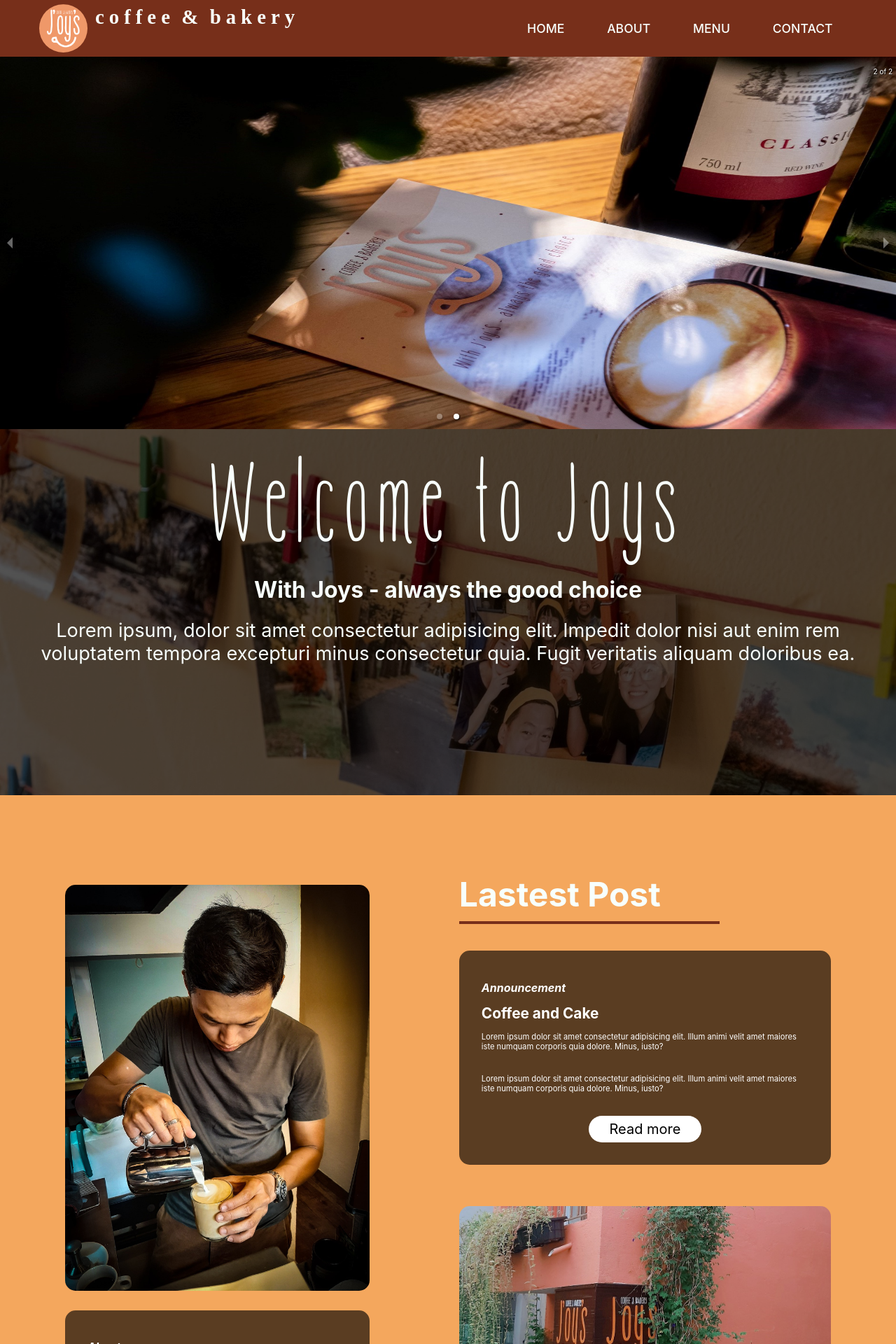
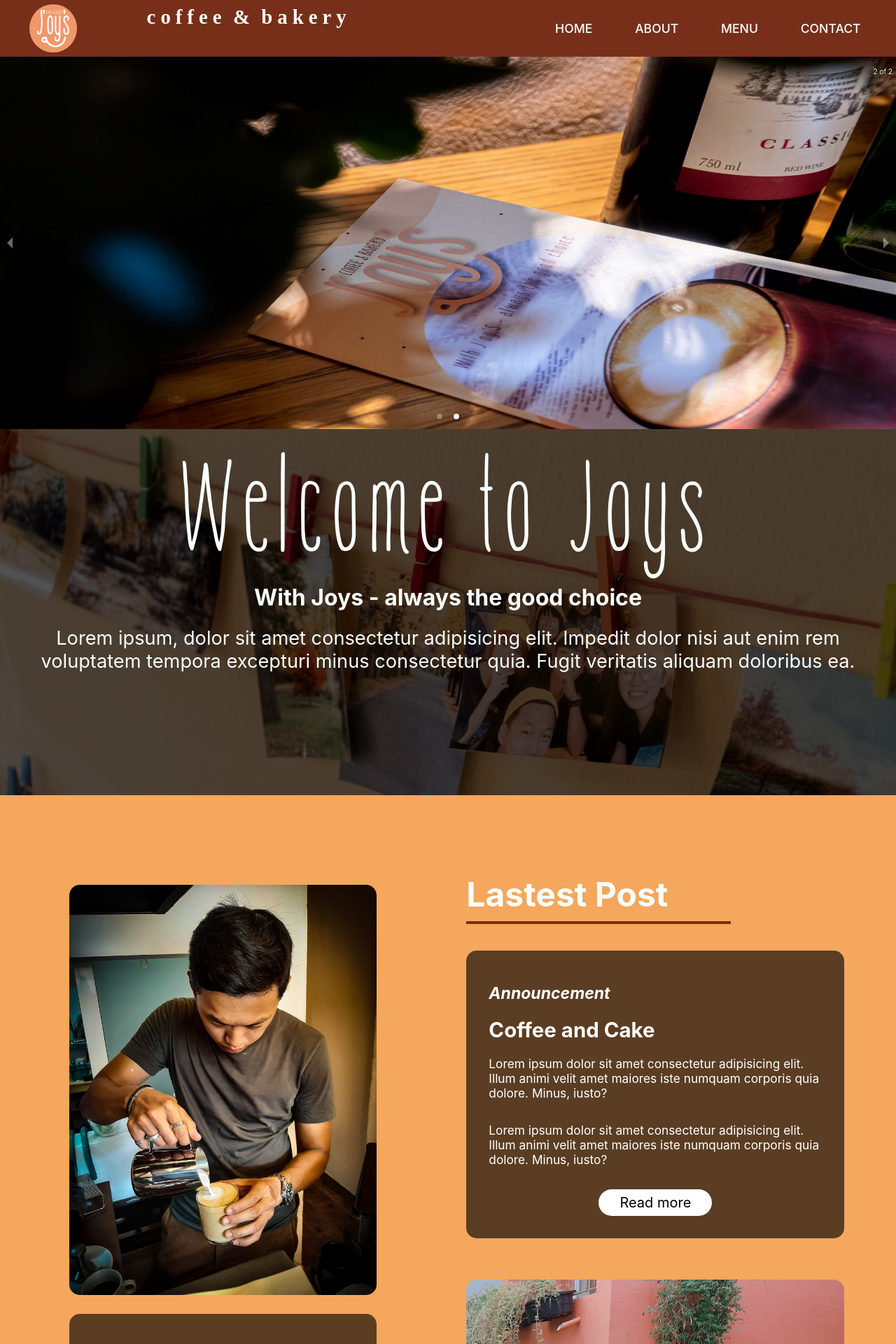
Before and after one commit to nvhnam/Joys-nextjs-1, a Next.js app: page / in a window 1280 px wide. Shown: the top 1920 px of the page at 70% size. Built offline with nearby package versions, Linux system fonts and the light colour scheme; a web font is replaced by a local one.

Commit message:
Update Responsive

```diff
--- a/components/Home/Home1/Home1.js
+++ b/components/Home/Home1/Home1.js
@@ -5,6 +5,7 @@ import {
   Home1Container,
   HomeImg,
   HomeRow1,
+  HomeRow1Wrapper,
   HomeText1,
   HomeText2,
   HomePara,
@@ -22,19 +23,21 @@ export default function Home1() {
             alt="Joys coffee and bakery home picture"
           />
           <HomeRow1>
-            <HomeText1>Welcome to Joys</HomeText1>
-            <HomeText2>With Joys - always the good choice</HomeText2>
-            <HomePara>
-              Lorem ipsum, dolor sit amet consectetur adipisicing elit. Impedit
-              dolor nisi aut enim rem voluptatem tempora excepturi minus
-              consectetur quia. Fugit veritatis aliquam doloribus ea.
-            </HomePara>
-            {/* <HomePara>
+            <HomeRow1Wrapper>
+              <HomeText1>Welcome to Joys</HomeText1>
+              <HomeText2>With Joys - always the good choice</HomeText2>
+              <HomePara>
+                Lorem ipsum, dolor sit amet consectetur adipisicing elit.
+                Impedit dolor nisi aut enim rem voluptatem tempora excepturi
+                minus consectetur quia. Fugit veritatis aliquam doloribus ea.
+              </HomePara>
+              {/* <HomePara>
               Read more
               <Link href="./about" passHref>
                 <HomeLink>here</HomeLink>
               </Link>
             </HomePara> */}
+            </HomeRow1Wrapper>
           </HomeRow1>
         </HomeImg>
       </Home1Container>
--- a/components/Home/Home1/Home1Element.js
+++ b/components/Home/Home1/Home1Element.js
@@ -22,7 +22,7 @@ export const HomeRow1 = styled.div`
   left: 0;
   width: 100%;
   height: 100%;
-  padding: 3rem;
+  /* padding: 1rem; */
   position: absolute;
   background: rgba(0, 0, 0, 0.68);
   text-align: center;
@@ -33,12 +33,28 @@ export const HomeRow1 = styled.div`
   }
 `;
 
+export const HomeRow1Wrapper = styled.div`
+  width: 100%;
+  height: 100%;
+  max-width: 1440px;
+  padding: 3rem;
+
+  @media screen and (min-width: 1025px) {
+    padding: 4vw;
+  }
+`;
+
 export const HomeText1 = styled.h1`
   font-size: 9rem;
   margin: -1rem;
   color: #f8fffc;
   font-family: uvfHappyCloud;
   letter-spacing: 10px;
+
+  @media screen and (min-width: 1025px) {
+    font-size: 13vmax;
+    margin: -2vmax;
+  }
 
   @media screen and (max-width: 1024px) {
     font-size: 6.5rem;
--- a/components/Home/Home2/Home2Element.js
+++ b/components/Home/Home2/Home2Element.js
@@ -16,7 +16,7 @@ export const Home2Container = styled.div`
 export const Home2Wrapper = styled.div`
   height: 100%;
   width: 100%;
-  max-width: 1200px;
+  max-width: 1300px;
 `;
 
 export const Home2Title = styled.h1`
@@ -100,6 +100,10 @@ export const Home2Row = styled.div`
   grid-gap: 3rem;
   padding-bottom: 6rem;
 
+  @media screen and (min-width: 1025px) {
+    grid-gap: 2.5vmax;
+  }
+
   @media screen and (max-width: 1024px) {
     grid-gap: 1.7rem;
   }
@@ -109,9 +113,8 @@ export const Home2Row = styled.div`
   }
 
   @media screen and (max-width: 767px) {
-    grid-template-columns: repeat(1, 1fr)
+    grid-template-columns: repeat(1, 1fr);
   }
-
 `;
 
 export const Home2MenuContainer = styled.div`
@@ -119,6 +122,10 @@ export const Home2MenuContainer = styled.div`
   padding: 1.2rem 1.2rem;
   margin-left: auto;
   margin-right: auto;
+
+  @media screen and (min-width: 1500px) {
+    margin-left: -2vmax;
+  }
 `;
 
 export const Home2MenuWrapper = styled.div`
@@ -126,6 +133,15 @@ export const Home2MenuWrapper = styled.div`
   width: 20rem;
   border-radius: 10px;
   overflow: hidden;
+
+  @media screen and (min-width: 1440px) {
+    /* margin-left: auto; */
+  }
+
+  @media screen and (min-width: 1025px) {
+    width: 25vmax;
+    margin-left: 1.2vmax;
+  }
 
   @media screen and (max-width: 1024px) {
     width: 16rem;
--- a/components/Home/HomeElement.js
+++ b/components/Home/HomeElement.js
@@ -24,7 +24,7 @@ export const HomeWrapper = styled.div`
 export const HomeRow2 = styled.div`
   height: 100%;
   width: 100%;
-  max-width: 1200px;
+  max-width: 1400px;
   display: flex;
   align-content: center;
   flex-direction: row;
@@ -32,6 +32,10 @@ export const HomeRow2 = styled.div`
   padding: 3rem 1.8rem;
   margin: 5rem 0;
   z-index: 2;
+
+  @media screen and (min-width: 1025px) {
+    padding: 3rem 3rem;
+  }
 
   @media screen and (max-width: 767px) {
     flex-direction: column-reverse;
@@ -48,6 +52,10 @@ export const HomeCol1 = styled.div`
   margin-left: 4rem;
   margin-right: auto;
   flex-direction: column;
+
+  @media screen and (min-width: 1025px) {
+    margin-left: 4vmax;
+  }
 
   @media screen and (max-width: 1024px) {
     width: 41%;
@@ -88,17 +96,29 @@ export const HomeCol12Text1 = styled.h1`
   font-size: 1rem;
   color: white;
   font-style: italic;
+
+  @media screen and (min-width: 1025px) {
+    font-size: 1.8vmax;
+  }
 `;
 
 export const HomeCol12Text2 = styled.h1`
   font-size: 1.3rem;
   color: white;
+
+  @media screen and (min-width: 1025px) {
+    font-size: 2.3vmax;
+  }
 `;
 
 export const HomeCol12Para = styled.p`
   font-size: 0.7rem;
   color: white;
   margin-bottom: 2rem;
+
+  @media screen and (min-width: 1025px) {
+    font-size: 1.35vmax;
+  }
 
   @media screen and (max-width: 767px) {
     margin-bottom: 1rem;
@@ -126,6 +146,10 @@ export const HomeCol2 = styled.div`
   margin-left: auto;
   padding-left: 6rem;
   /* flex-direction: column; */
+
+  @media screen and (min-width: 1025px) {
+    margin-right: -0.5vmax;
+  }
 
   @media screen and (max-width: 1024px) {
     width: 50%;
--- a/components/Navbar/NavbarElement.js
+++ b/components/Navbar/NavbarElement.js
@@ -18,7 +18,7 @@ export const Nav = styled.nav`
 export const NavContainer = styled.div`
   height: 81px;
   width: 100%;
-  max-width: 1200px;
+  max-width: 1300px;
   display: flex;
   justify-items: space-between;
   align-content: center;
@@ -31,8 +31,12 @@ export const NavLogo = styled.div`
   width: 4.3rem;
   height: auto;
 
-  @media screen and (max-width: 940px) {
-    width: 4.3rem;
+  @media screen and (min-width: 1025px) {
+    margin-left: 2vmax;
+  }
+
+  @media screen and (max-width: 1024px) {
+    width: 4.1rem;
   }
 
   @media screen and (max-width: 767px) {
@@ -57,6 +61,11 @@ export const NavLogoText = styled.h1`
   word-spacing: -0.3rem;
   margin-left: 7.5rem;
   cursor: pointer;
+
+  @media screen and (min-width: 1025px) {
+    left: auto;
+    margin-left: 23vmin;
+  }
 
   @media screen and (max-width: 1024px) {
     margin-left: 6.3rem;
@@ -176,7 +185,7 @@ export const NavLink = styled.a`
   }
 
   @media screen and (max-width: 940px) {
-    font-size: 1.1rem;
+    font-size: 1rem;
     padding: 0.5rem 1.3rem;
   }
 `;
```
Also changed, not shown: components/About/AboutElement.js (+14 -1 lines).
